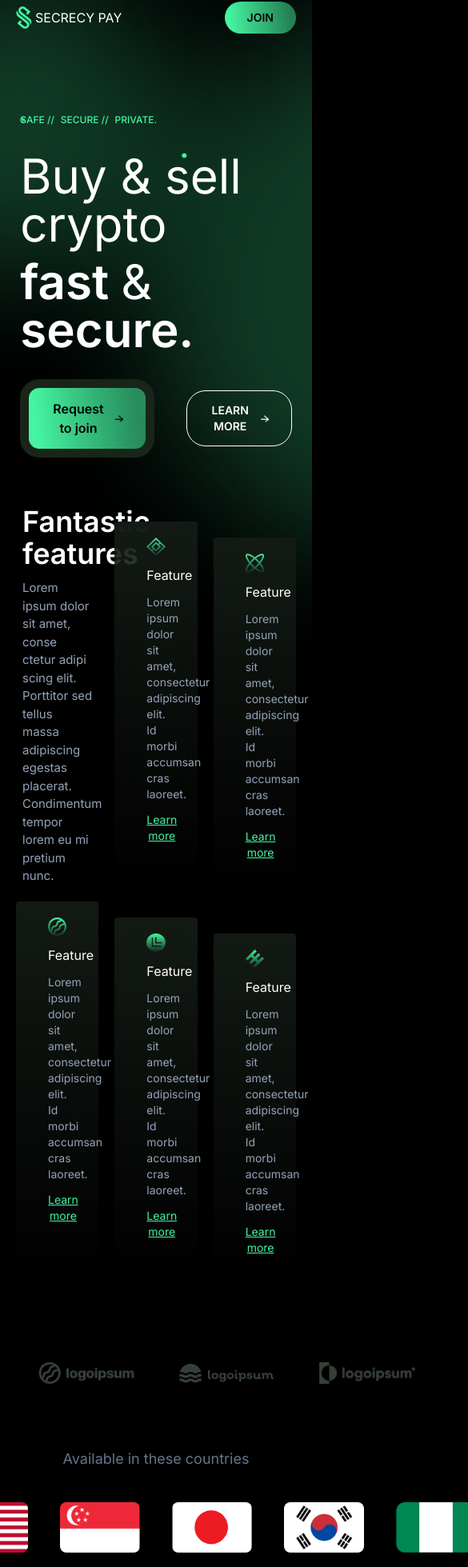
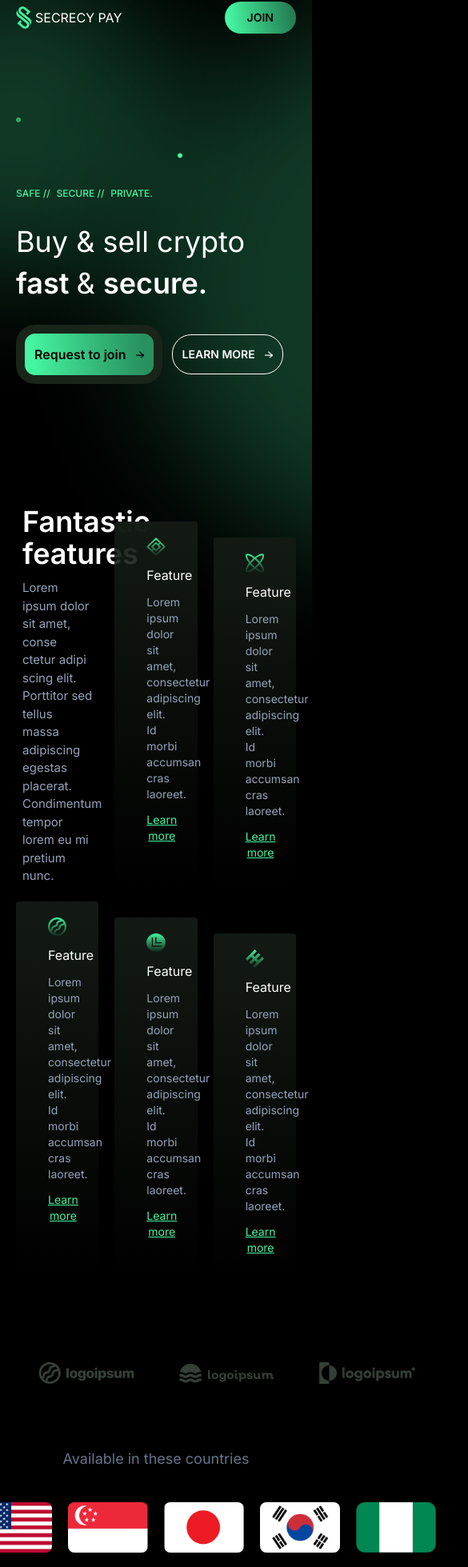
Before and after one commit to Isah-Hamza/secrecypay, a Next.js app: page / in a window 390 px wide. Shown: the part 38-1997 px from the top of the page at 80% size, 585 px wide, since content can reach past the window. Built offline with nearby package versions, Linux system fonts and the light colour scheme.

Commit message:
working on responsiveness

```diff
--- a/app/page.jsx
+++ b/app/page.jsx
@@ -153,21 +153,21 @@ export default function Home() {
               width={400}
               className="absolute top-[-70px] right-0"
             />
-            <div className="relative z-20 hero min-h-[550px] w-[97%] m-auto flex items-center">
+            <div className="relative z-20 hero min-h-[550px] w-full sm:w-[97%] m-auto flex items-center">
               <div className="flex flex-col gap-5">
                 <div className="flex gap-2 items-center text-primary text-xs font-medium">
                   <p>SAFE //</p>
                   <p>SECURE //</p>
                   <p>PRIVATE.</p>
                 </div>
-                <div className="text-6xl my-3">
+                <div className="text-4xl md:text-6xl my-3">
                   <p>Buy & sell crypto</p>
                   <p className="font-semibold mt-3">
                     fast <span className="font-normal">& </span> secure.
                   </p>
                 </div>
-                <div className="flex gap-10 items-center">
-                  <button className="req-to-join-btn font-semibold px-7 py-3.5 rounded-3xl text-black flex items-center gap-3">
+                <div className="flex gap-3 sm:gap-10 items-center">
+                  <button className="req-to-join-btn font-semibold px-3 sm:px-7 py-3.5 rounded-3xl text-black flex items-center gap-3">
                     <span>Request to join</span>
                     <Image
                       src={black_arrow}
@@ -176,7 +176,7 @@ export default function Home() {
                       height={6}
                     />
                   </button>
-                  <button className="text-sm text-white border border-white font-semibold px-7 py-3.5 rounded-3xl flex items-center gap-3">
+                  <button className="text-sm text-white border border-white font-semibold px-3 sm:px-7 py-3.5 rounded-3xl flex items-center gap-3">
                     <span>LEARN MORE</span>
                     <Image
                       src={white_arrow}
@@ -235,7 +235,7 @@ export default function Home() {
               <p className="text-lg text-slate-500 text-center">
                 Available in these countries
               </p>
-              <div className="flex items-center justify-center gap-10 mt-10">
+              <div className="flex items-center justify-center gap-5 md:gap-10 mt-10">
                 {countries.map((item, idx) => (
                   <Image
                     key={idx}
@@ -385,9 +385,9 @@ export default function Home() {
         </div>
       </div>
       <footer className="bg-primary mt-48">
-        <div className="max-w-[1200px] m-auto px-5 py-20 flex justify-between items-center">
+        <div className="max-w-[1200px] m-auto px-5 py-20 flex gap-10 flex-col md:flex-row justify-between md:items-center">
           <div className="">
-            <div className="text-5xl my-3">
+            <div className="text-4xl md:text-5xl my-3">
               <p>Buy & sell crypto</p>
               <p className="font-semibold mt-3">
                 fast <span className="font-normal">& </span> secure.
```
